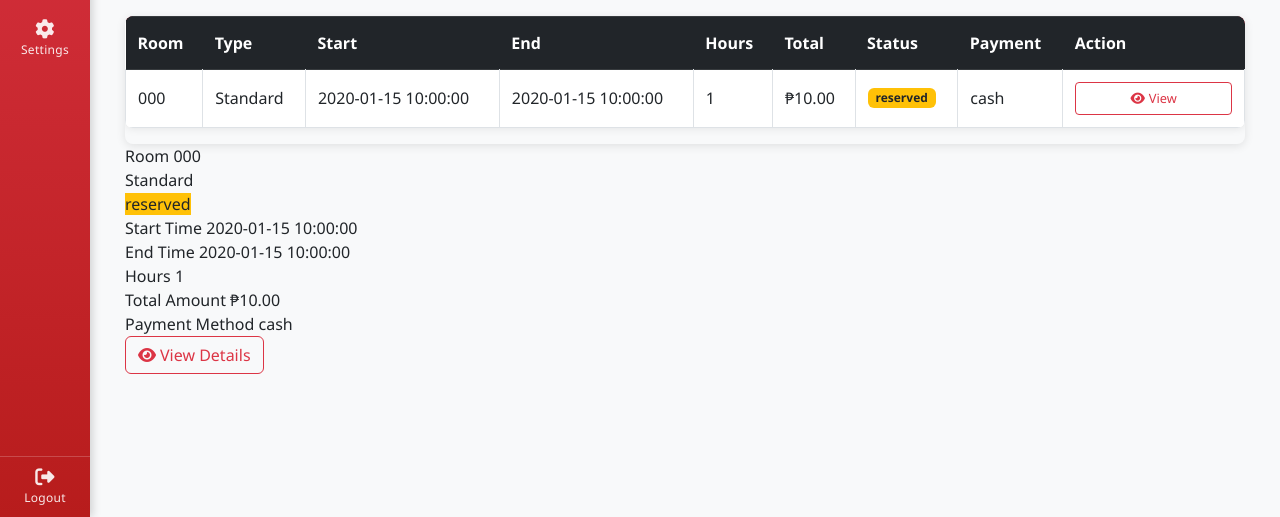
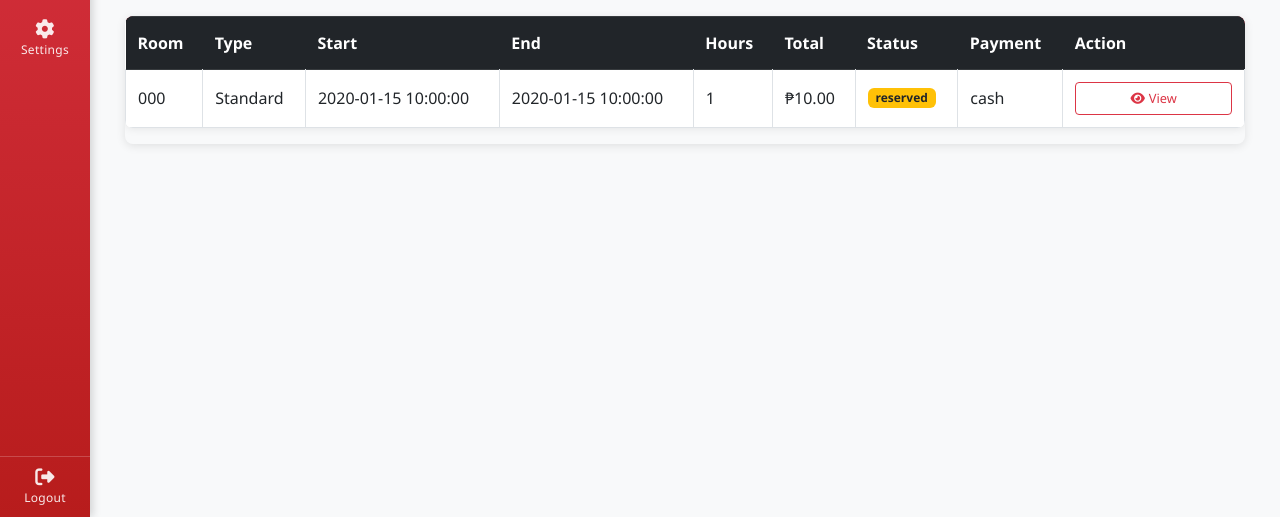
Before and after one commit to shitsoke/CheckIn, a PHP site: page /bookings.php in a window 1280 px wide. Shown: the part 283-800 px from the top of the page. Run offline with PHP 8.4, Linux system fonts and the light colour scheme; the visitor is signed in with stand-in values (Sample User, id 1); data comes from the database, SQL or seed files in the repository; tables that the repository leaves empty hold one stand-in row (values such as "Sample post").

Commit message:
Bug Fix bookings UI element and reviews POST handling error

```diff
--- a/bookings.php
+++ b/bookings.php
@@ -434,66 +434,7 @@ $res = $stmt->get_result();
         </table>
       </div>
 
-      <!-- Mobile Cards View (Hidden) -->
-      <div class="mobile-bookings">
-        <?php
-        // Reset result pointer for mobile view
-        $res->data_seek(0);
-        while($b = $res->fetch_assoc()):
-        ?>
-        <div class="booking-card">
-          <div class="booking-header">
-            <div>
-              <div class="booking-room">Room <?=htmlspecialchars($b['room_number'])?></div>
-              <div class="booking-type"><?=htmlspecialchars($b['room_type'])?></div>
-            </div>
-            <span class="status-badge
-              <?= $b['status'] == 'confirmed' ? 'bg-success' : '' ?>
-              <?= $b['status'] == 'reserved' ? 'bg-warning text-dark' : '' ?>
-              <?= $b['status'] == 'ongoing' ? 'bg-primary' : '' ?>
-              <?= $b['status'] == 'checked_out' ? 'bg-info' : '' ?>
-              <?= $b['status'] == 'canceled' ? 'bg-danger' : '' ?>
-            ">
-              <?=htmlspecialchars($b['status'])?>
-            </span>
-          </div>
 
-          <div class="booking-details">
-            <div class="detail-item">
-              <span class="detail-label">Start Time</span>
-              <span class="detail-value"><?=htmlspecialchars($b['start_time'])?></span>
-            </div>
-            <div class="detail-item">
-              <span class="detail-label">End Time</span>
-              <span class="detail-value"><?=htmlspecialchars($b['end_time'])?></span>
-            </div>
-            <div class="detail-item">
-              <span class="detail-label">Hours</span>
-              <span class="detail-value"><?=intval($b['hours'])?></span>
-            </div>
-            <div class="detail-item">
-              <span class="detail-label">Total Amount</span>
-              <span class="detail-value">₱<?=number_format($b['total_amount'],2)?></span>
-            </div>
-            <div class="detail-item">
-              <span class="detail-label">Payment Method</span>
-              <span class="detail-value"><?=htmlspecialchars($b['payment_method'])?></span>
-            </div>
-          </div>
-
-          <div class="booking-actions">
-            <a class="btn btn-outline-primary" href="booking_history.php?booking_id=<?=$b['id']?>">
-              <i class="fas fa-eye me-1"></i>View Details
-            </a>
-            <?php if(in_array($b['status'], ['confirmed','checked_out','ongoing'])): ?>
-              <a class="btn btn-primary" href="receipt.php?booking_id=<?=$b['id']?>&download=pdf">
-                <i class="fas fa-download me-1"></i>Download Receipt
-              </a>
-            <?php endif; ?>
-          </div>
-        </div>
-        <?php endwhile; ?>
-      </div>
 
       <?php if($res->num_rows === 0): ?>
         <div class="text-center py-5">
```
Also changed, not shown: reviews.php (+6 -3 lines).
